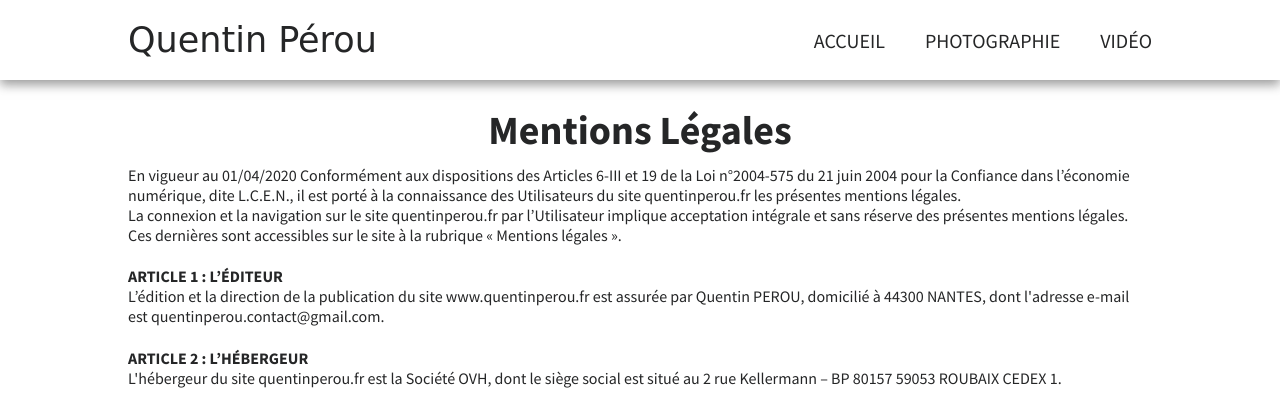
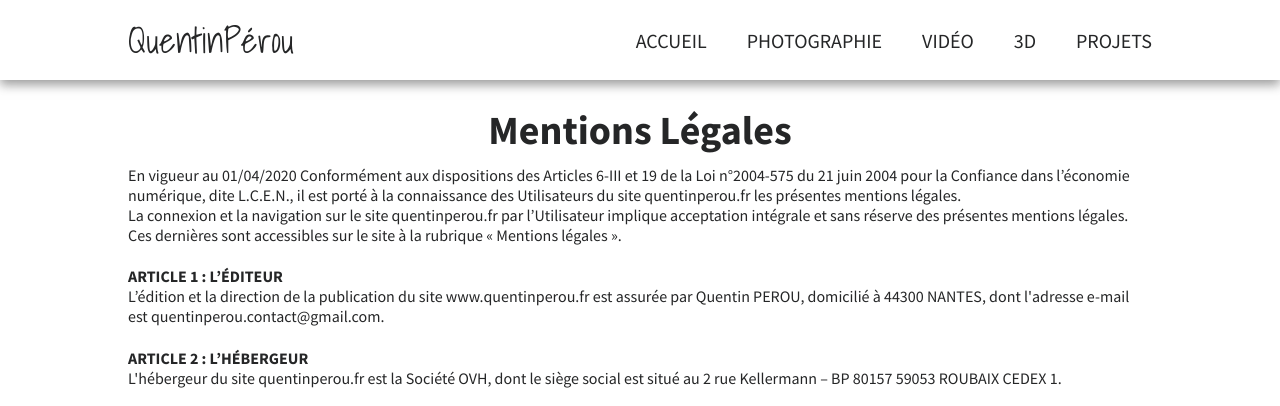
Before and after one commit to quentinperou/quentinperou.fr, a PHP site: page /mentions-legales in a window 1280 px wide. Shown: the top 406 px of the page. Run offline with PHP 8.4, Linux system fonts and the light colour scheme.

Commit message:
correction d'oubli

```diff
--- a/3d/index.php
+++ b/3d/index.php
@@ -34,7 +34,6 @@ session_start();
 
     <!--    JS    -->
     <script src="../script.js"></script>
-
 </head>
 
 <body>
@@ -42,7 +41,7 @@ session_start();
         <div class="enteteContainer">
             <div class="websiteLogo">
                 <a href="../" title="Revenir à l'accueil">
-                    <span class="titreEnteteSite">Quentin Pérou</span>
+                    <span class="titreEnteteSite">QuentinPérou</span>
                 </a>
             </div>
             <nav class="menu">
--- a/index.php
+++ b/index.php
@@ -34,7 +34,6 @@ session_start();
 
     <!--    JS    -->
     <script src="script.js"></script>
-
 </head>
 
 <body>
--- a/mentions-legales.php
+++ b/mentions-legales.php
@@ -27,8 +27,7 @@ session_start();
     <link rel="shortcut icon" href="./images/favicon.png" type="image/x-icon" />
 
     <!--    TYPOGRAPHIE    -->
-    <link href="https://fonts.googleapis.com/css?family=Amatic+SC&display=swap" rel="stylesheet">
-    <link href="https://fonts.googleapis.com/css2?family=Source+Sans+Pro:ital,wght@0,400;0,700;1,400&display=swap" rel="stylesheet">
+    <?php require_once('require/typo.html'); ?>
 
     <!--    CSS    -->
     <link rel="stylesheet" href="./style.css" type="text/css" />
@@ -42,14 +41,15 @@ session_start();
         <div class="enteteContainer">
             <div class="websiteLogo">
                 <a href="./" title="Revenir à l'accueil">
-                    <span class="titreEnteteSite">Quentin Pérou</span>
+                    <span class="titreEnteteSite">QuentinPérou</span>
                 </a>
             </div>
             <nav class="menu">
                 <a href="./" class="menuElement">Accueil</a>
                 <a href="./photographie/" class="menuElement">Photographie</a>
                 <a href="./video/" class="menuElement">Vidéo</a>
-                <!-- <a href="#contact" class="menuElement">Contact</a> -->
+                <a href="./3d/" class="menuElement">3D</a>
+                <a href="./projets/" class="menuElement">Projets</a>
             </nav>
             <div class="burgerMenu " title="Menu">
                 <div class="bar1"></div>
--- a/photographie/index.php
+++ b/photographie/index.php
@@ -41,7 +41,7 @@ session_start();
         <div class="enteteContainer">
             <div class="websiteLogo">
                 <a href="../" title="Revenir à l'accueil">
-                    <span class="titreEnteteSite">Quentin Pérou</span>
+                    <span class="titreEnteteSite">QuentinPérou</span>
                 </a>
             </div>
             <nav class="menu">
--- a/projets/index.php
+++ b/projets/index.php
@@ -34,7 +34,6 @@ session_start();
 
     <!--    JS    -->
     <script src="../script.js"></script>
-
 </head>
 
 <body>
@@ -42,7 +41,7 @@ session_start();
         <div class="enteteContainer">
             <div class="websiteLogo">
                 <a href="../" title="Revenir à l'accueil">
-                    <span class="titreEnteteSite">Quentin Pérou</span>
+                    <span class="titreEnteteSite">QuentinPérou</span>
                 </a>
             </div>
             <nav class="menu">
--- a/video/index.php
+++ b/video/index.php
@@ -34,7 +34,6 @@ session_start();
 
     <!--    JS    -->
     <script src="../script.js"></script>
-
 </head>
 
 <body>
@@ -42,7 +41,7 @@ session_start();
         <div class="enteteContainer">
             <div class="websiteLogo">
                 <a href="../" title="Revenir à l'accueil">
-                    <span class="titreEnteteSite">Quentin Pérou</span>
+                    <span class="titreEnteteSite">QuentinPérou</span>
                 </a>
             </div>
             <nav class="menu">
```
